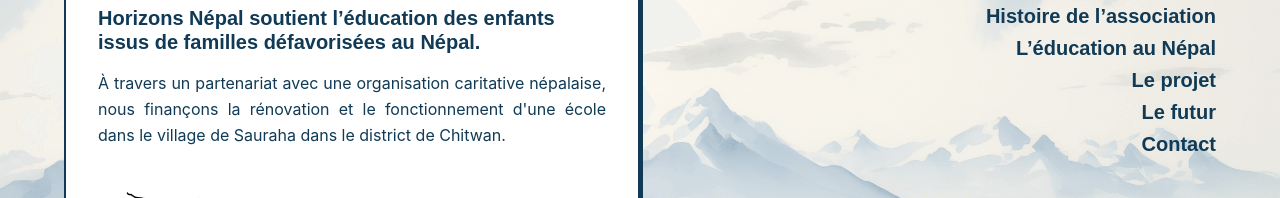
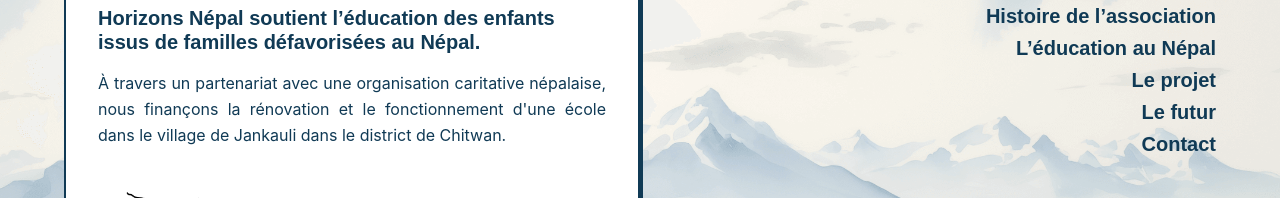
Before and after one commit to victormasson21/hn-vite, a React (Vite) app: page / in a window 1280 px wide. Shown: the part 153-351 px from the top of the page. Built offline with nearby package versions, Linux system fonts and the light colour scheme.

Commit message:
Fix typo

```diff
--- a/src/components/Home.jsx
+++ b/src/components/Home.jsx
@@ -10,7 +10,7 @@
     <Text>
       À travers un partenariat avec une organisation caritative népalaise, nous
       finançons la rénovation et le fonctionnement d&apos;une école dans le
-      village de Sauraha dans le district de Chitwan.
+      village de Jankauli dans le district de Chitwan.
     </Text>
     <Image
       src={image}
```
